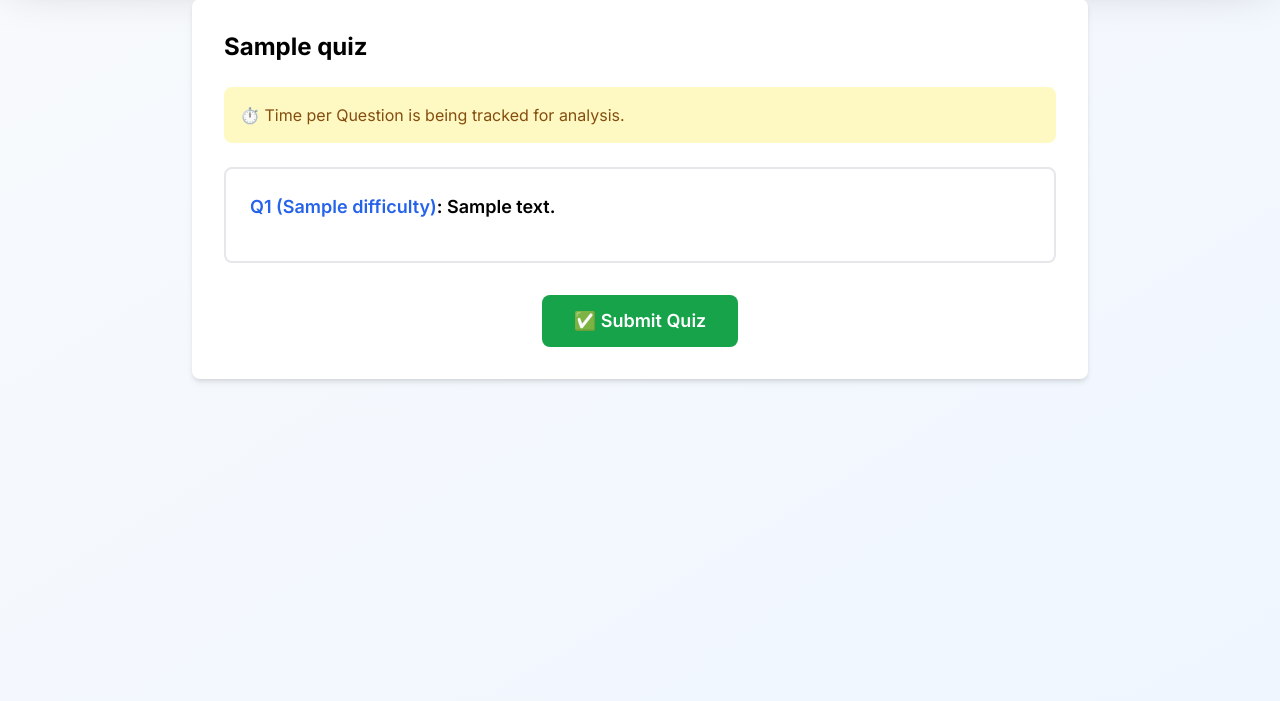
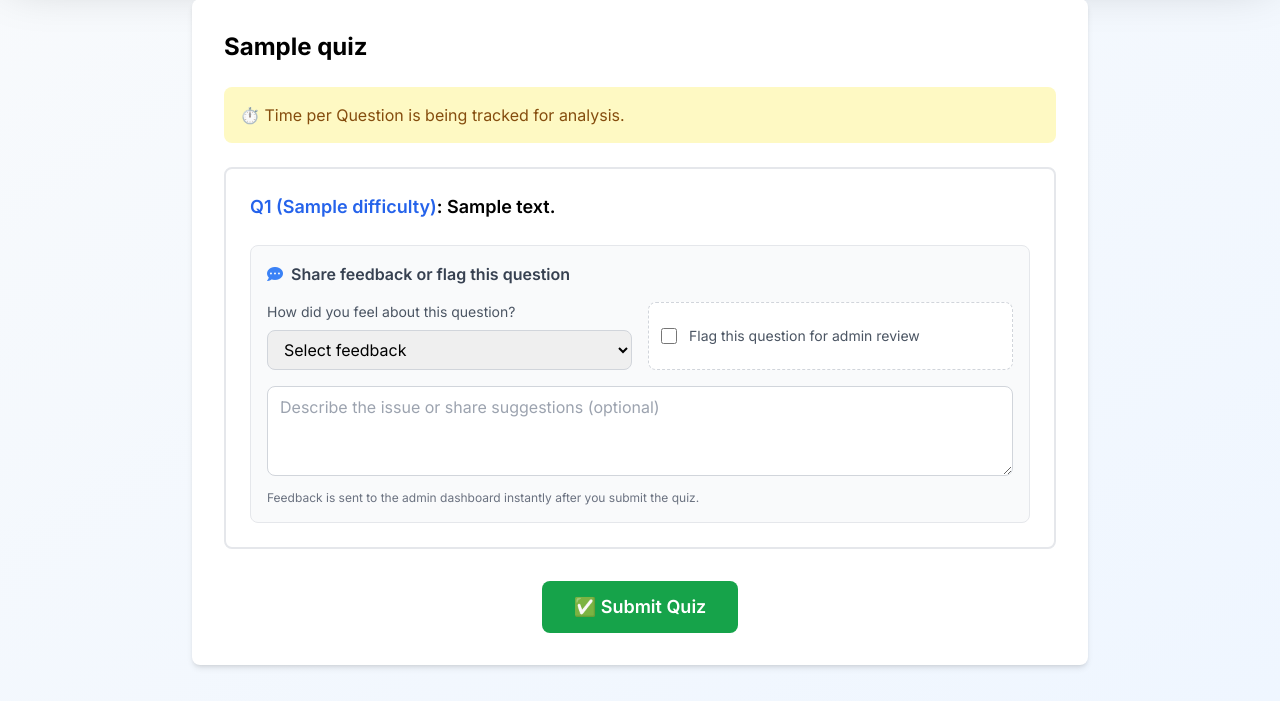
Before and after one commit to GummalavarapuBhuvaneswari/Smart-Quizzer, a Flask app: template templates/simple_quiz.html in a window 1280 px wide. Shown: the part 99-800 px from the top of the page. Run offline with Flask 3, Linux system fonts and the light colour scheme; the template is opened without the code that fills it: most values are stand-ins (such as "Sample title", 1, 10 or a date in 2020); some libraries are stand-ins or nearby versions.

Commit message:
Update simple_quiz.html

```diff
--- a/templates/simple_quiz.html
+++ b/templates/simple_quiz.html
@@ -84,6 +84,30 @@
                               required></textarea>
                 </div>
             {% endif %}
+
+            <div class="mt-6 p-4 bg-gray-50 border border-gray-200 rounded-lg">
+                <h4 class="text-md font-semibold text-gray-700 flex items-center">
+                    <i class="fas fa-comment-dots text-blue-500 mr-2"></i>
+                    Share feedback or flag this question
+                </h4>
+                <div class="mt-4 grid md:grid-cols-2 gap-4">
+                    <div>
+                        <label class="block text-sm text-gray-600 mb-2">How did you feel about this question?</label>
+                        <select name="feedback_type_{{ question.id }}" class="w-full px-3 py-2 border border-gray-300 rounded-lg focus:outline-none focus:border-blue-500">
+                            <option value="">Select feedback</option>
+                            <option value="positive">Positive</option>
+                            <option value="negative">Negative</option>
+                            <option value="neutral">Neutral</option>
+                        </select>
+                    </div>
+                    <label class="flex items-center space-x-3 text-sm text-gray-600 bg-white border border-dashed border-gray-300 rounded-lg px-3 py-2">
+                        <input type="checkbox" name="flag_question_{{ question.id }}" value="1" class="h-4 w-4 text-red-500">
+                        <span>Flag this question for admin review</span>
+                    </label>
+                </div>
+                <textarea name="feedback_comment_{{ question.id }}" rows="3" class="mt-4 w-full px-3 py-2 border border-gray-300 rounded-lg focus:outline-none focus:border-blue-500" placeholder="Describe the issue or share suggestions (optional)"></textarea>
+                <p class="text-xs text-gray-500 mt-2">Feedback is sent to the admin dashboard instantly after you submit the quiz.</p>
+            </div>
         </div>
         {% endfor %}
 
```
